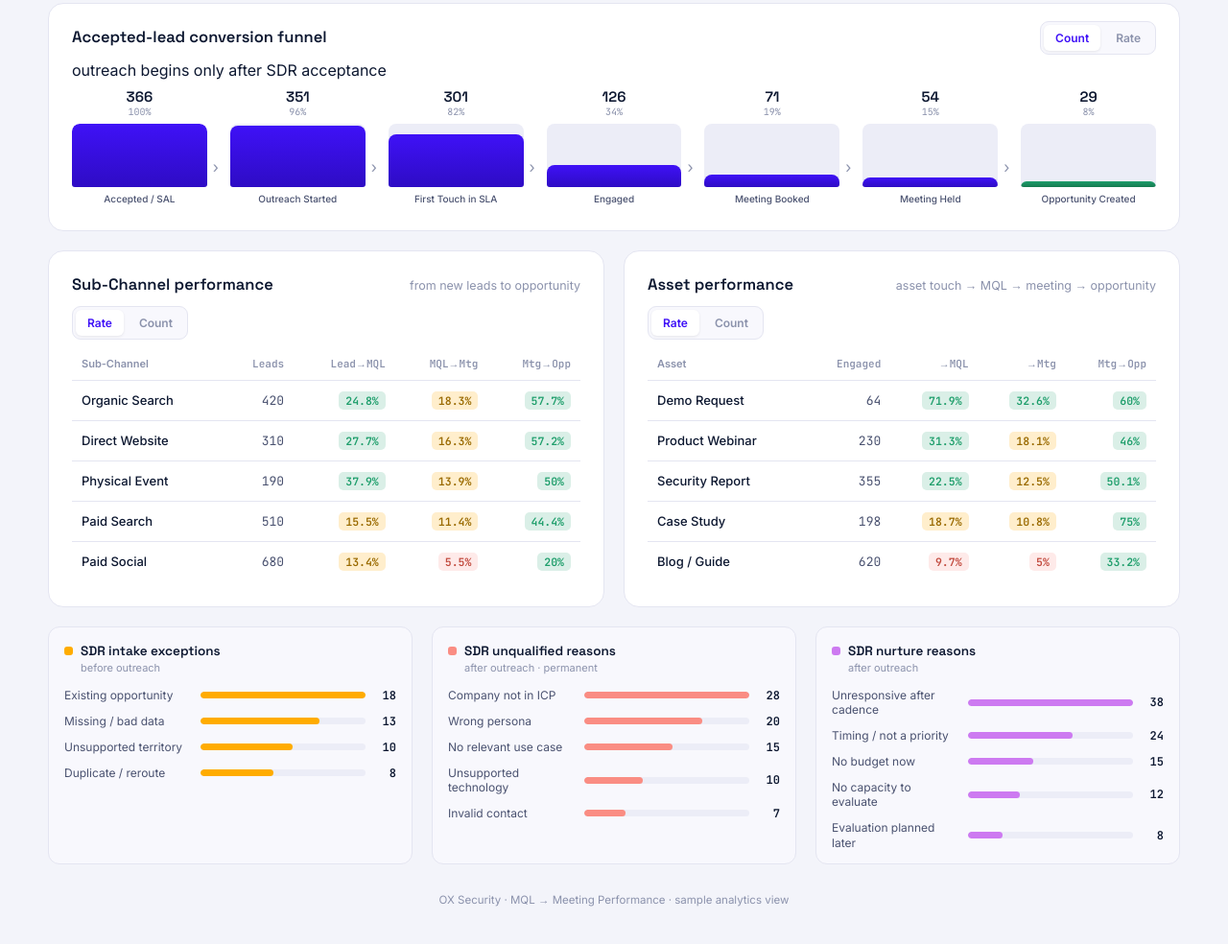
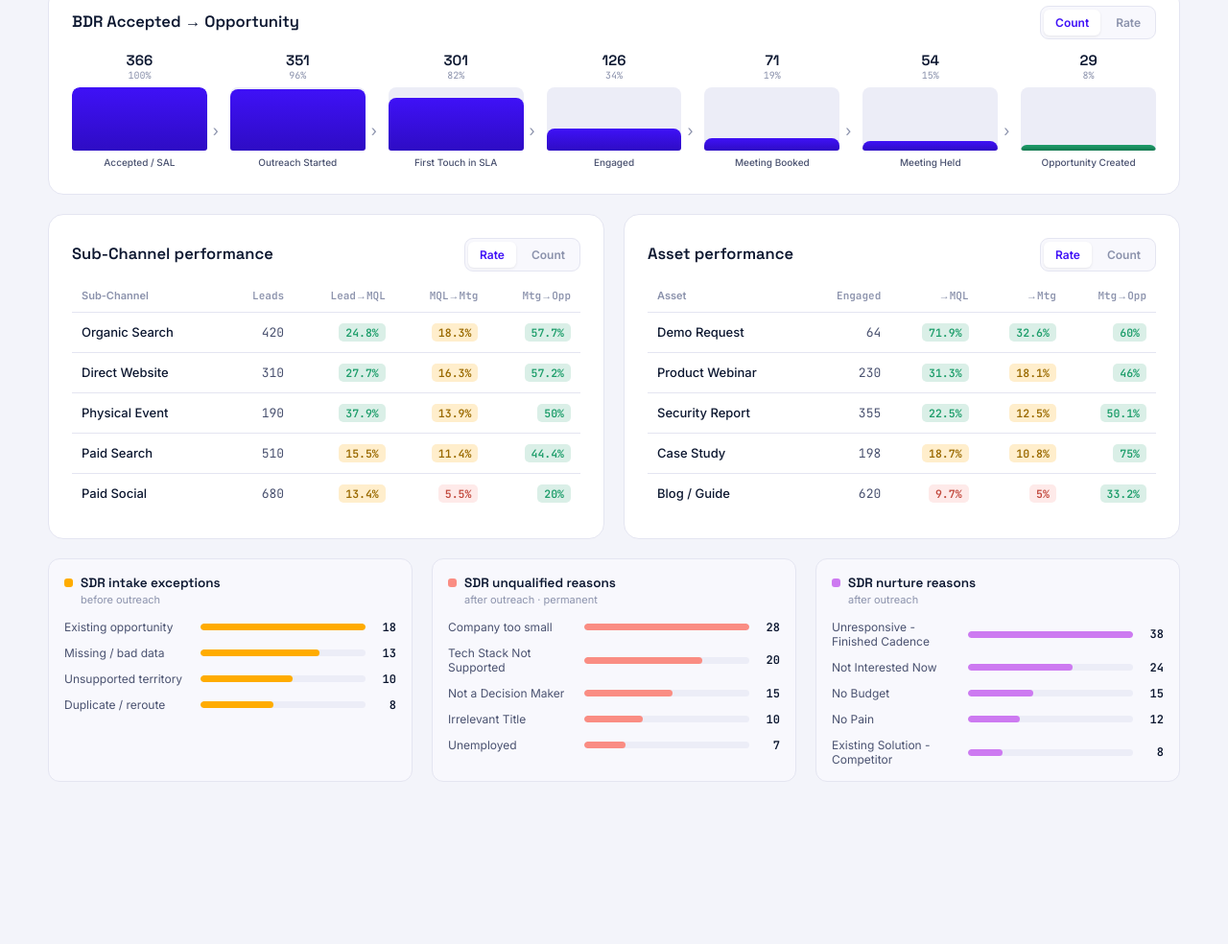
Before and after one commit to adiga23491-hue/OX_Dashboard, a plain HTML site: page index.html in a window 1280 px wide. Shown: the part 532-1516 px from the top of the page at 96% size. After the commit the page ends 1427 px from the top, so only its background shows below. Drawn offline with Linux system fonts and the light colour scheme.

Commit message:
Rename to Marketing Pipeline Overview, trim subtitles/footer, relabel reason panels, rename Meeting Held -> Meeting Occurred

```diff
--- a/index.html
+++ b/index.html
@@ -2,7 +2,7 @@
 <html lang="en">
 <head>
 <meta charset="UTF-8">
-<title>MQL → Meeting Performance</title>
+<title>Marketing Pipeline Overview</title>
 <meta name="viewport" content="width=device-width, initial-scale=1">
 <link rel="preconnect" href="https://fonts.googleapis.com">
 <link rel="preconnect" href="https://fonts.gstatic.com" crossorigin>
@@ -284,8 +284,7 @@
     <div class="brand">
       <div class="brand-mark">OX</div>
       <div class="titles">
-        <h1>MQL → Meeting Performance</h1>
-        <p>Illustrative data · clear ownership and lifecycle statuses</p>
+        <h1>Marketing Pipeline Overview</h1>
       </div>
     </div>
     <div class="filters">
@@ -327,13 +326,12 @@
   <!-- Funnel -->
   <div class="section compact">
     <div class="section-head">
-      <h2>Accepted-lead conversion funnel</h2>
+      <h2>BDR Accepted → Opportunity</h2>
       <div class="funnel-toggle" id="funnelToggle">
         <button class="active" data-mode="count">Count</button>
         <button data-mode="pct">Rate</button>
       </div>
     </div>
-    <div class="sub" style="margin:-6px 0 8px;">outreach begins only after SDR acceptance</div>
     <div class="funnel" id="funnel"></div>
   </div>
 
@@ -342,7 +340,6 @@
     <div class="section">
       <div class="section-head">
         <h2>Sub-Channel performance</h2>
-        <span class="sub">from new leads to opportunity</span>
         <div class="funnel-toggle" id="channelToggle">
           <button class="active" data-mode="rate">Rate</button>
           <button data-mode="count">Count</button>
@@ -357,7 +354,6 @@
     <div class="section">
       <div class="section-head">
         <h2>Asset performance</h2>
-        <span class="sub">asset touch → MQL → meeting → opportunity</span>
         <div class="funnel-toggle" id="assetToggle">
           <button class="active" data-mode="rate">Rate</button>
           <button data-mode="count">Count</button>
@@ -373,7 +369,6 @@
   <!-- Reason panels -->
   <div class="grid-3" id="reasonGrid"></div>
 
-  <footer>OX Security · MQL → Meeting Performance · sample analytics view</footer>
 </div>
 
 <script>
@@ -383,7 +378,7 @@ const base = {
     {label:"MQLs routed to SDR", value:482, color:"var(--primary)"},
     {label:"SDR acceptance rate", value:76, suffix:"%", accent:true},
     {label:"Returned to Marketing", value:62, color:"var(--coral)"},
-    {label:"MQL → Meeting Held", value:11.2, suffix:"%", accent:true},
+    {label:"MQL → Meeting Occurred", value:11.2, suffix:"%", accent:true},
     {label:"Opportunities Created", value:29, color:"var(--heliotrope)"},
     {label:"Median accept / return time", value:3.4, suffix:"h", isTime:true, color:"var(--amber)"},
   ],
@@ -437,21 +432,21 @@ const base = {
     {
       title:"SDR unqualified reasons", sub:"after outreach · permanent", color:"var(--coral)",
       items:[
-        {l:"Company not in ICP", v:28},
-        {l:"Wrong persona", v:20},
-        {l:"No relevant use case", v:15},
-        {l:"Unsupported technology", v:10},
-        {l:"Invalid contact", v:7},
+        {l:"Company too small", v:28},
+        {l:"Tech Stack Not Supported", v:20},
+        {l:"Not a Decision Maker", v:15},
+        {l:"Irrelevant Title", v:10},
+        {l:"Unemployed", v:7},
       ]
     },
     {
       title:"SDR nurture reasons", sub:"after outreach", color:"var(--heliotrope)",
       items:[
-        {l:"Unresponsive after cadence", v:38},
-        {l:"Timing / not a priority", v:24},
-        {l:"No budget now", v:15},
-        {l:"No capacity to evaluate", v:12},
-        {l:"Evaluation planned later", v:8},
+        {l:"Unresponsive - Finished Cadence", v:38},
+        {l:"Not Interested Now", v:24},
+        {l:"No Budget", v:15},
+        {l:"No Pain", v:12},
+        {l:"Existing Solution - Competitor", v:8},
       ]
     },
   ]
```
